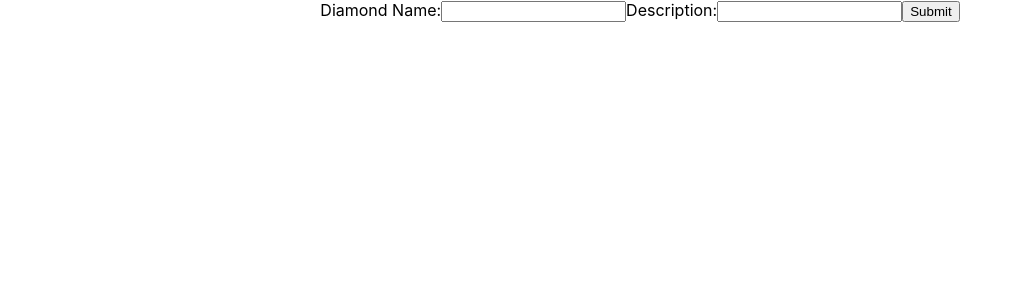
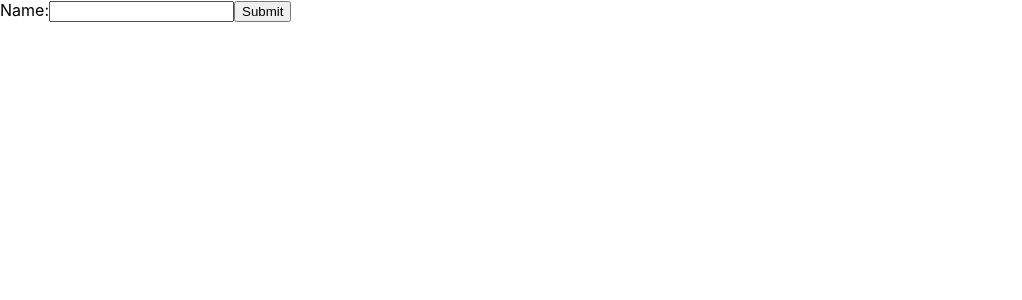
Before and after one commit to lost-vetern/nccssupplychainadmin, a React (Create React App) app: page / in a window 1280 px wide. Shown: the top 300 px of the page, without its empty margins (0-1022 px from the left). Built offline with nearby package versions, Linux system fonts and the light colour scheme.

Commit message:
Function to class

```diff
--- a/src/App.js
+++ b/src/App.js
@@ -2,24 +2,35 @@
 import logo from './logo.svg';
 import './App.css';
 
-function App() {
-  return (
-    <div className="App">
-      <form>
-        <label>
-          Diamond Name:
-          <input type="text" name="name" />
-        </label>
+class App extends React.Component {
+    constructor(props) {
+      super(props);
+      this.state = {value: ''};
 
-        <label>
-          Description:
-          <input type="text" name="name" />
-        </label>
+      this.handleChange = this.handleChange.bind(this);
+      this.handleSubmit = this.handleSubmit.bind(this);
+    }
 
-        <input type="submit" value="Submit" />
-      </form>
-    </div>
-  );
-}
+    handleChange(event) {
+      this.setState({value: event.target.value});
+    }
+
+    handleSubmit(event) {
+      alert('A name was submitted: ' + this.state.value);
+      event.preventDefault();
+    }
+
+    render() {
+      return (
+        <form onSubmit={this.handleSubmit}>
+          <label>
+            Name:
+            <input type="text" value={this.state.value} onChange={this.handleChange} />
+          </label>
+          <input type="submit" value="Submit" />
+        </form>
+      );
+    }
+  }
 
 export default App;
```
